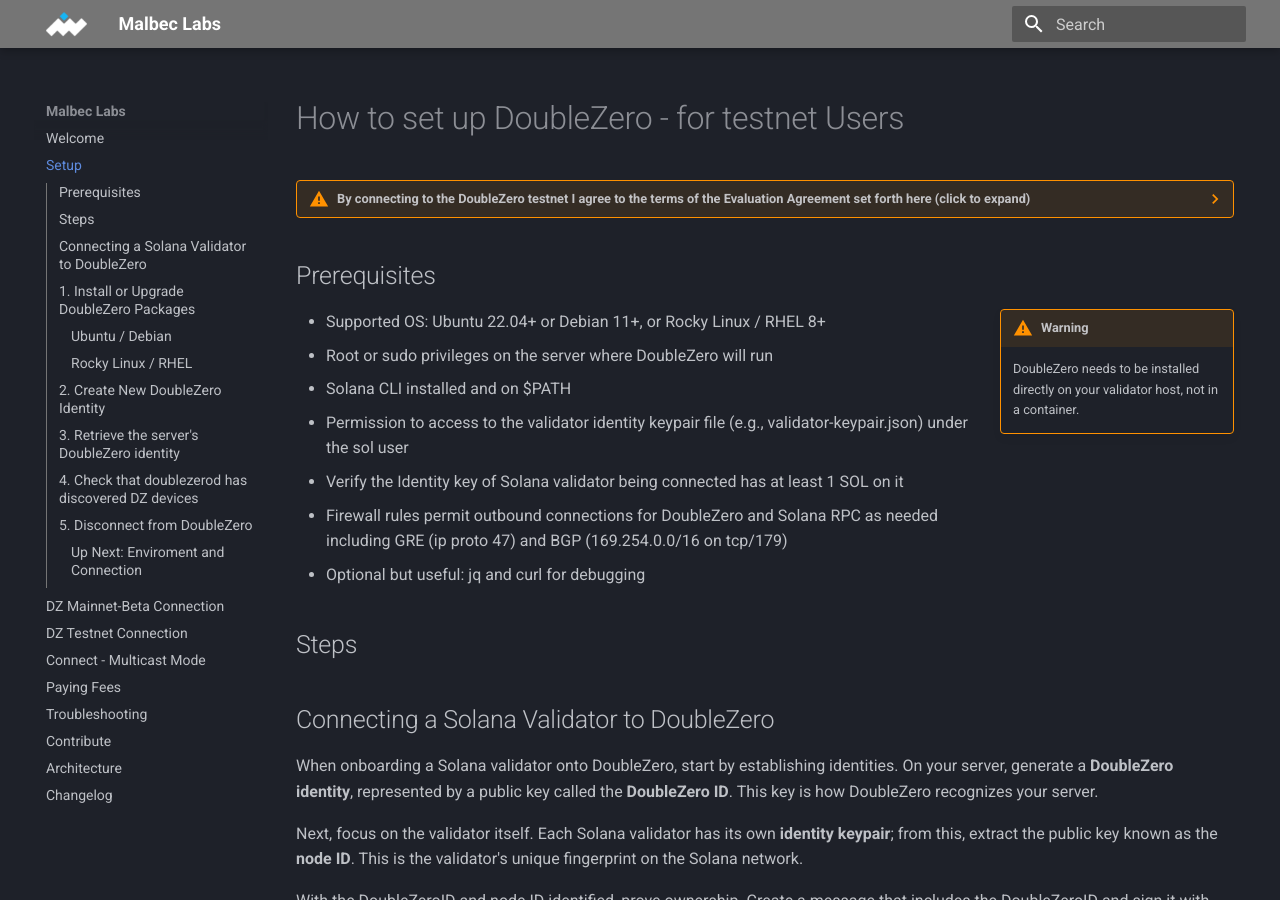
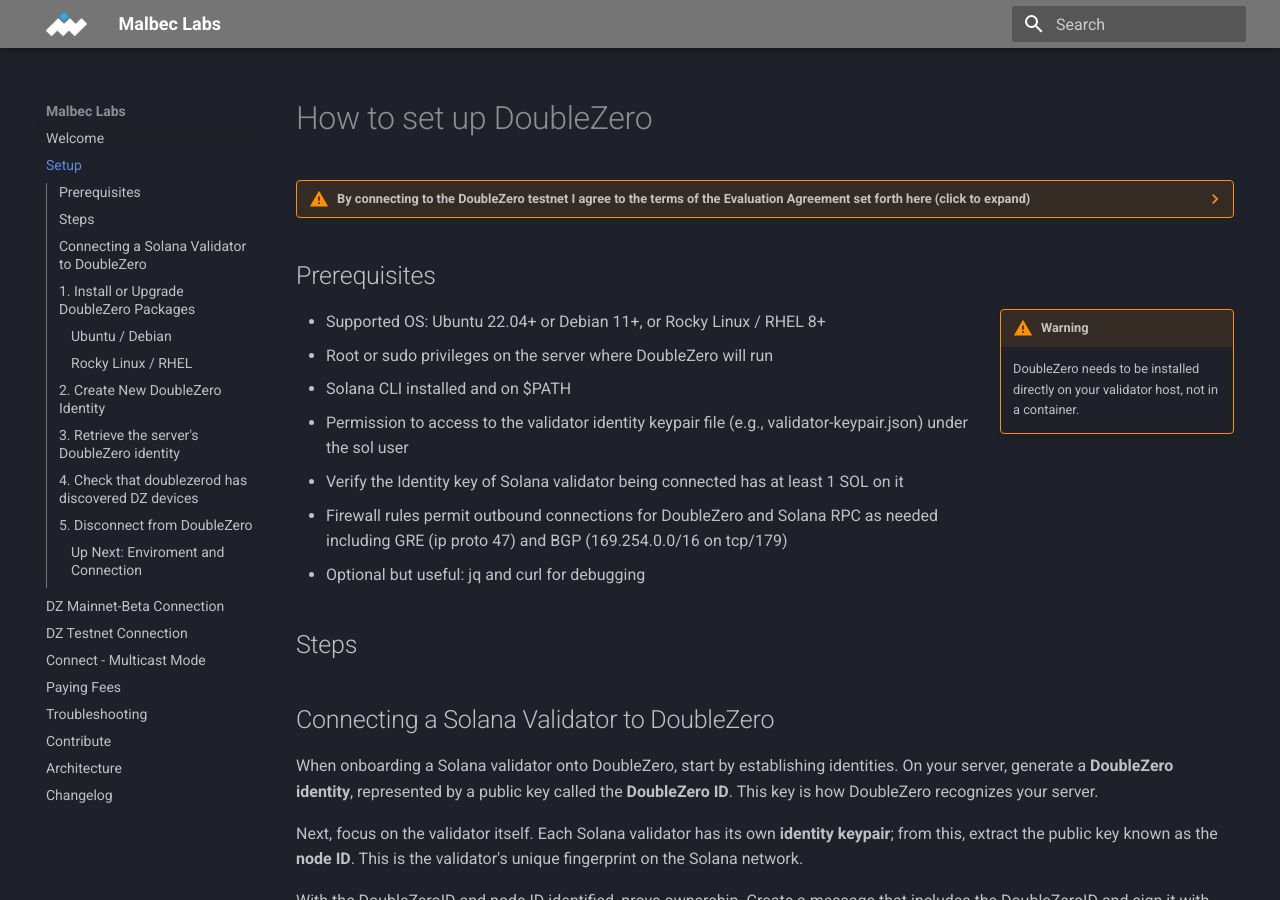
Before and after one commit to malbeclabs/docs, an MkDocs documentation site: the page built from docs/setup.md, in a window 1280 px wide and 900 px high. Built offline with MkDocs 1.6.1 and Material for MkDocs 9.7.7, drawn with Linux system fonts in a browser that asks for light colours.

Commit message:
fix tittle setup
fix link mainnet-beta connection
fix tittle setup

```diff
--- a/docs/setup.md
+++ b/docs/setup.md
@@ -1,4 +1,4 @@
-# How to set up DoubleZero - for testnet Users
+# How to set up DoubleZero
 ??? warning "By connecting to the DoubleZero testnet I agree to the terms of the Evaluation Agreement set forth here (click to expand)"
     <span style="font-size:14px;">DoubleZero Testnet</span>
     Evaluation Agreement
@@ -177,7 +177,7 @@
 
 
 ### Up Next: Enviroment and Connection
-Once you have set up DoubleZero, you can proceed to connect to DoubleZero in [IBRL mode](DZ Mainnet-Beta Connection.md) or [multicast mode](connect-multicast.md). It may take up to one minute for the tunnel to connect, and you will need to complete some steps to register your validator on the DoubleZero Network.
+Once you have set up DoubleZero, you can proceed to connect to DoubleZero in [IBRL mode](DZ%20Mainnet-beta%20Connection.md) or [multicast mode](connect-multicast.md). It may take up to one minute for the tunnel to connect, and you will need to complete some steps to register your validator on the DoubleZero Network.
 # Optional: Enable Prometheus Metrics
 
 Operators familiar with Prometheus metrics will want to enable them for DoubleZero monitoring. This provides visibility into DoubleZero client performance, connection status, and operational health.
```
